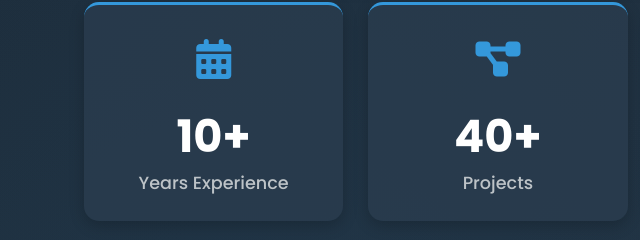
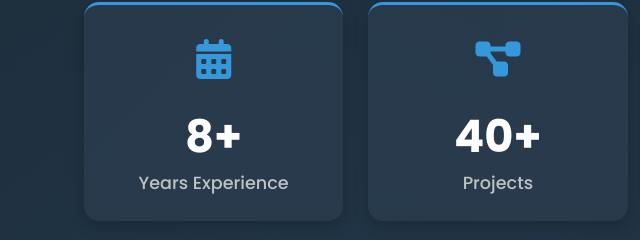
Before and after one commit to hkumarr036pe/TestProjects, a plain HTML site: page index.html in a window 1280 px wide. Shown: the part 693-933 px from the top of the page, 0-640 px from the left. Drawn offline with Linux system fonts and the light colour scheme.

Commit message:
Update index.html

```diff
--- a/index.html
+++ b/index.html
@@ -627,7 +627,7 @@
         <div class="stats-grid">
             <div class="stat-card">
                 <div class="stat-icon"><i class="fas fa-calendar-alt"></i></div>
-                <div class="stat-value">10+</div>
+                <div class="stat-value">8+</div>
                 <div class="stat-label">Years Experience</div>
             </div>
 
```
